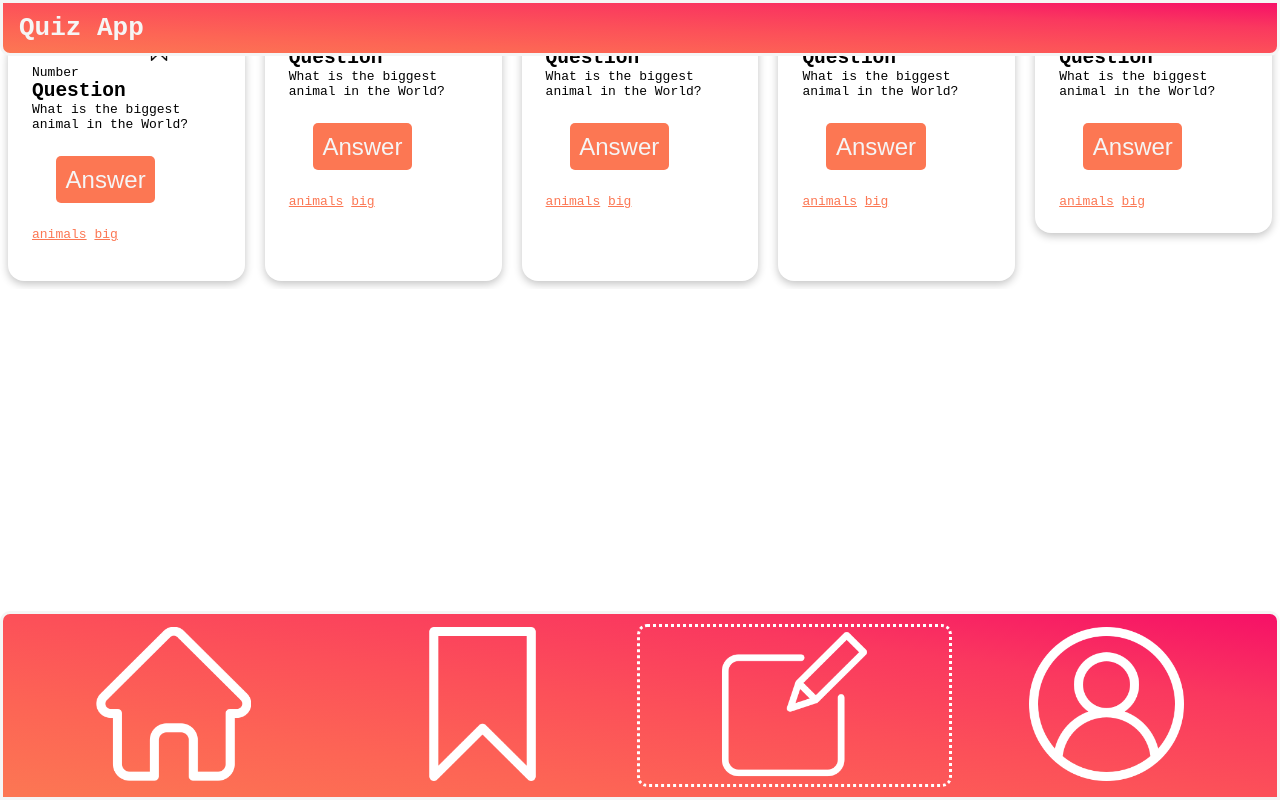
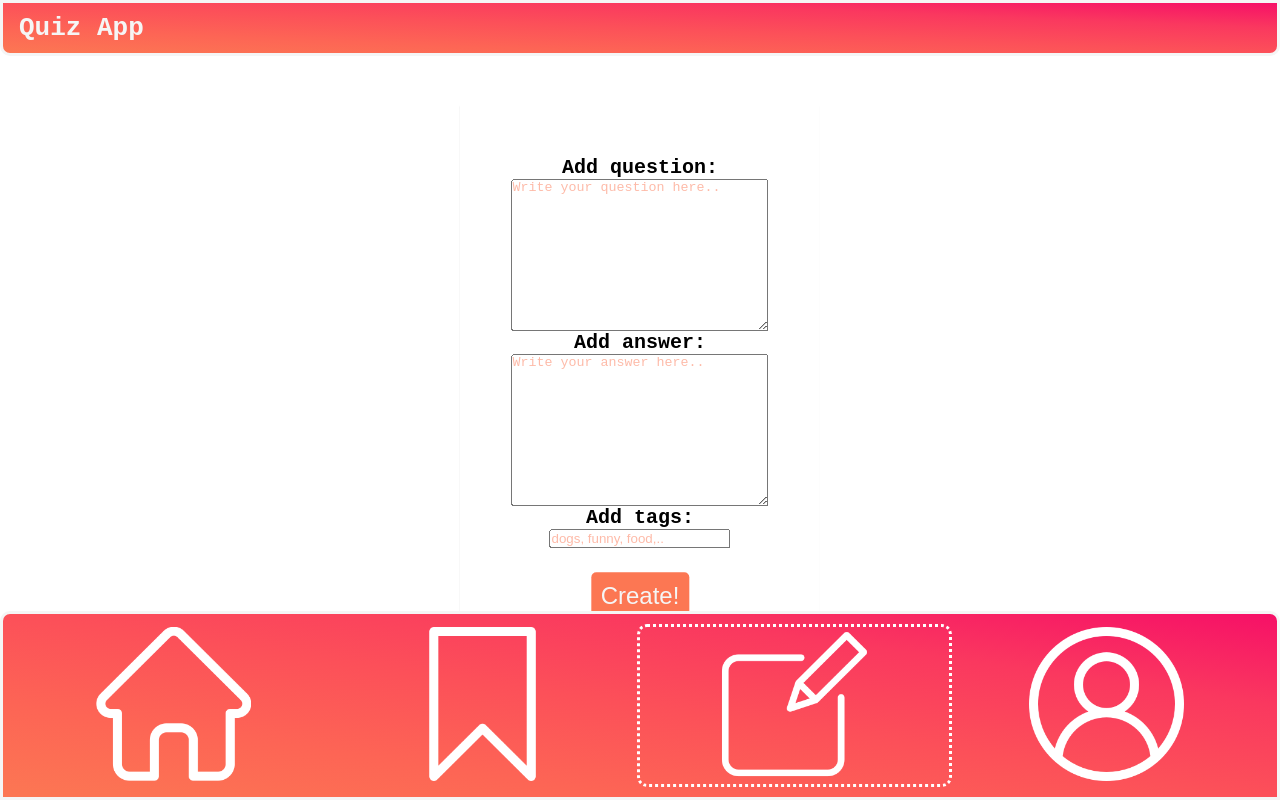
Before and after one commit to AlexJanow/quiz-app, a website: page create.html in a window 1280 px wide. Drawn offline with Linux system fonts and the light colour scheme.

Commit message:
add simple textarea and forms to create

```diff
--- a/create.html
+++ b/create.html
@@ -10,108 +10,41 @@
     <main>
       <div class="header"><h1>Quiz App</h1></div>
 
-      <section class="card-list">
-        <article class="card">
-          <header class="card-header">
-            <p>Number</p>
-            <h2>Question</h2>
-            <p>What is the biggest animal in the World?</p>
-            <button class="button-answer">Answer</button>
-            <div class="tags">
-              <a href="#">animals</a>
-              <a href="#">big</a>
-            </div>
-            <div class="card-bookmark">
-              <a class="bookmark-logo" href="#">
-                <img src="/images/bookmark.png" alt="bookmark-logo" />
-              </a>
-            </div>
-            <div class="question-box">
-              <div class="question-text"></div>
-            </div>
-          </header>
-        </article>
-        <article class="card">
-          <header class="card-header">
-            <p>Number</p>
-            <h2>Question</h2>
-            <p>What is the biggest animal in the World?</p>
-            <button class="button-answer">Answer</button>
-            <div class="tags">
-              <a href="#">animals</a>
-              <a href="#">big</a>
-            </div>
-            <div class="card-bookmark">
-              <a class="bookmark-logo" href="#">
-                <img src="/images/bookmark.png" alt="bookmark-logo" />
-              </a>
-            </div>
-            <div class="question-box">
-              <div class="question-text"></div>
-            </div>
-          </header>
-        </article>
-        <article class="card">
-          <header class="card-header">
-            <p>Number</p>
-            <h2>Question</h2>
-            <p>What is the biggest animal in the World?</p>
-            <button class="button-answer">Answer</button>
-            <div class="tags">
-              <a href="#">animals</a>
-              <a href="#">big</a>
-            </div>
-            <div class="card-bookmark">
-              <a class="bookmark-logo" href="#">
-                <img src="/images/bookmark.png" alt="bookmark-logo" />
-              </a>
-            </div>
-            <div class="question-box">
-              <div class="question-text"></div>
-            </div>
-          </header>
-        </article>
-        <article class="card">
-          <header class="card-header">
-            <p>Number</p>
-            <h2>Question</h2>
-            <p>What is the biggest animal in the World?</p>
-            <button class="button-answer">Answer</button>
-            <div class="tags">
-              <a href="#">animals</a>
-              <a href="#">big</a>
-            </div>
-            <div class="card-bookmark">
-              <a class="bookmark-logo" href="#">
-                <img src="/images/bookmark.png" alt="bookmark-logo" />
-              </a>
-            </div>
-            <div class="question-box">
-              <div class="question-text"></div>
-            </div>
-          </header>
-        </article>
-        <article class="card">
-          <header class="card-header">
-            <p>Number</p>
-            <h2>Question</h2>
-            <p>What is the biggest animal in the World?</p>
-            <button class="button-answer">Answer</button>
-            <div class="tags">
-              <a href="#">animals</a>
-              <a href="#">big</a>
-            </div>
-            <div class="card-bookmark">
-              <a class="bookmark-logo" href="#">
-                <img src="/images/bookmark.png" alt="bookmark-logo" />
-              </a>
-            </div>
-            <div class="question-box">
-              <div class="question-text"></div>
-            </div>
-          </header>
-        </article>
-      </section>
+      <div class="form">
+        <div class="form__add-question-title">Add question:</div>
+        <div class="form__add-question-box">
+          <textarea
+            name="add-question"
+            id="add-question"
+            cols="30"
+            rows="10"
+            placeholder="Write your question here.."
+          ></textarea>
+        </div>
+        <div class="form__add-answer-title">Add answer:</div>
+        <div class="form__add-answer-box">
+          <textarea
+            name="add-answer"
+            id="add-answer"
+            cols="30"
+            rows="10"
+            placeholder="Write your answer here.."
+          ></textarea>
+        </div>
+        <div class="form__add-tags-title">Add tags:</div>
+        <div class="form__add-tags-box">
+          <input
+            type="text"
+            name="tags"
+            id="add-tags"
+            placeholder="dogs, funny, food,.."
+          />
+        </div>
+        <div class="form__submit-button">
+          <button type="submit">Create!</button>
+        </div>
+      </div>
+
       <div class="footer">
         <nav>
           <button class="navsym">
--- /dev/null
+++ b/styles/_create.css
@@ -0,0 +1,49 @@
+.form {
+  position: absolute;
+  box-sizing: border-box;
+  left: 50%;
+  top: 50%;
+  transform: translate(-50%, -50%);
+  max-height: 100%;
+  margin: auto;
+  padding: 4%;
+  box-shadow: 0 0.5px 1.5px rgba(0, 0, 0, 0.2);
+}
+
+.form__add-question-title,
+.form__add-answer-title,
+.form__add-tags-title {
+  display: flex;
+  justify-content: center;
+  font-size: x-large;
+  font-weight: bold;
+}
+
+.form__add-answer-box,
+.form__add-question-box,
+.form__add-tags-box {
+  display: flex;
+  justify-content: center;
+}
+
+.form__add-answer-box ::placeholder,
+.form__add-question-box ::placeholder,
+.form__add-tags-box ::placeholder {
+  color: #fc7753;
+  opacity: 0.5;
+}
+
+.form__submit-button {
+  display: flex;
+  justify-content: center;
+}
+.form__submit-button button {
+  background: #fc7753;
+  color: whitesmoke;
+  border: none;
+  margin: 1em;
+  padding: 0.4em;
+  font-size: 1.5em;
+  justify-content: center;
+  border-radius: 5px;
+}
--- a/styles/index.css
+++ b/styles/index.css
@@ -1,6 +1,6 @@
 @import "_base.css";
 @import "_profile.css";
-
+@import "_create.css";
 /* header and footer*/
 .header,
 .footer {
```
Also changed, not shown: package.json (added, +22 -0 lines), 3 other files.
